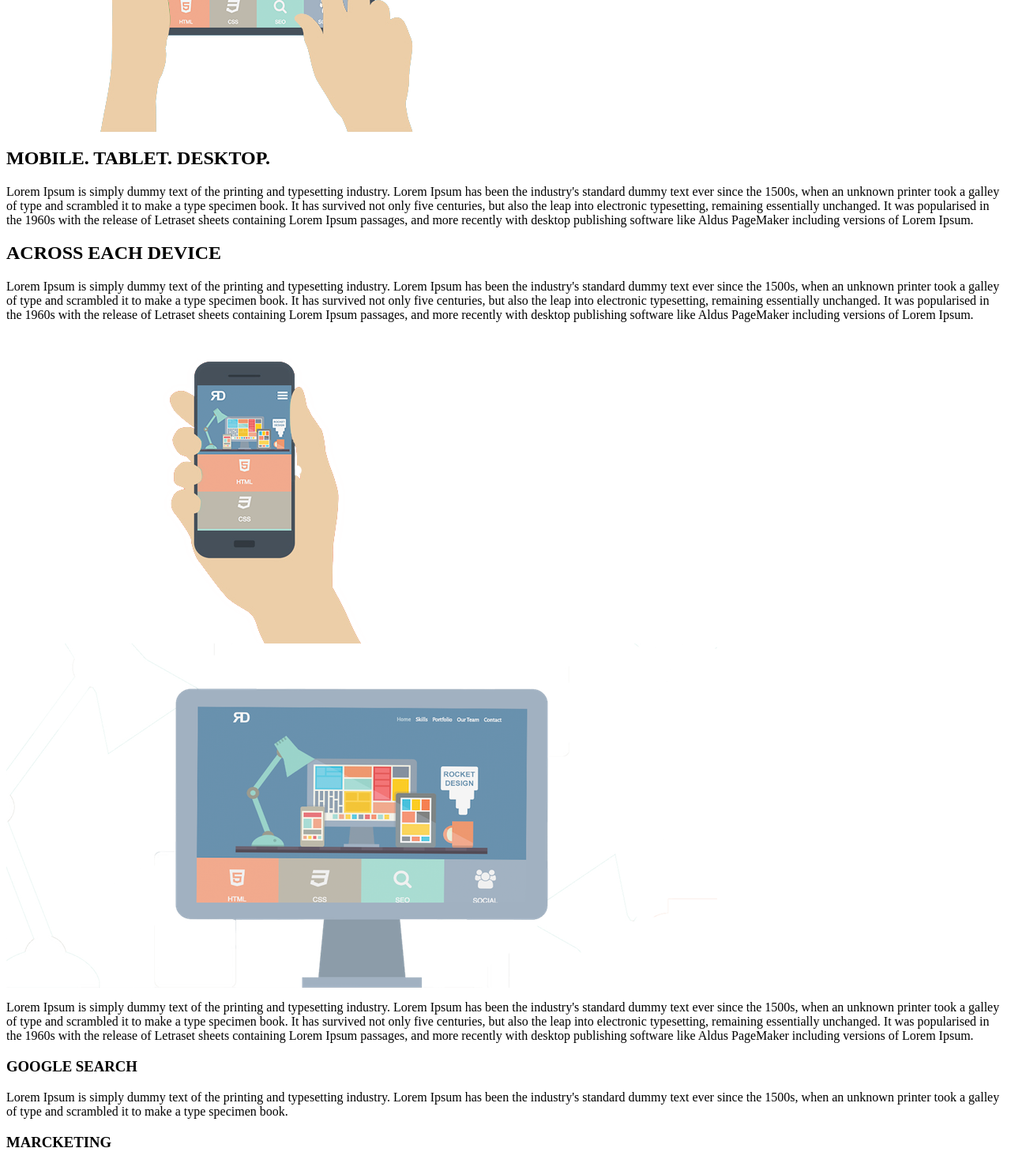
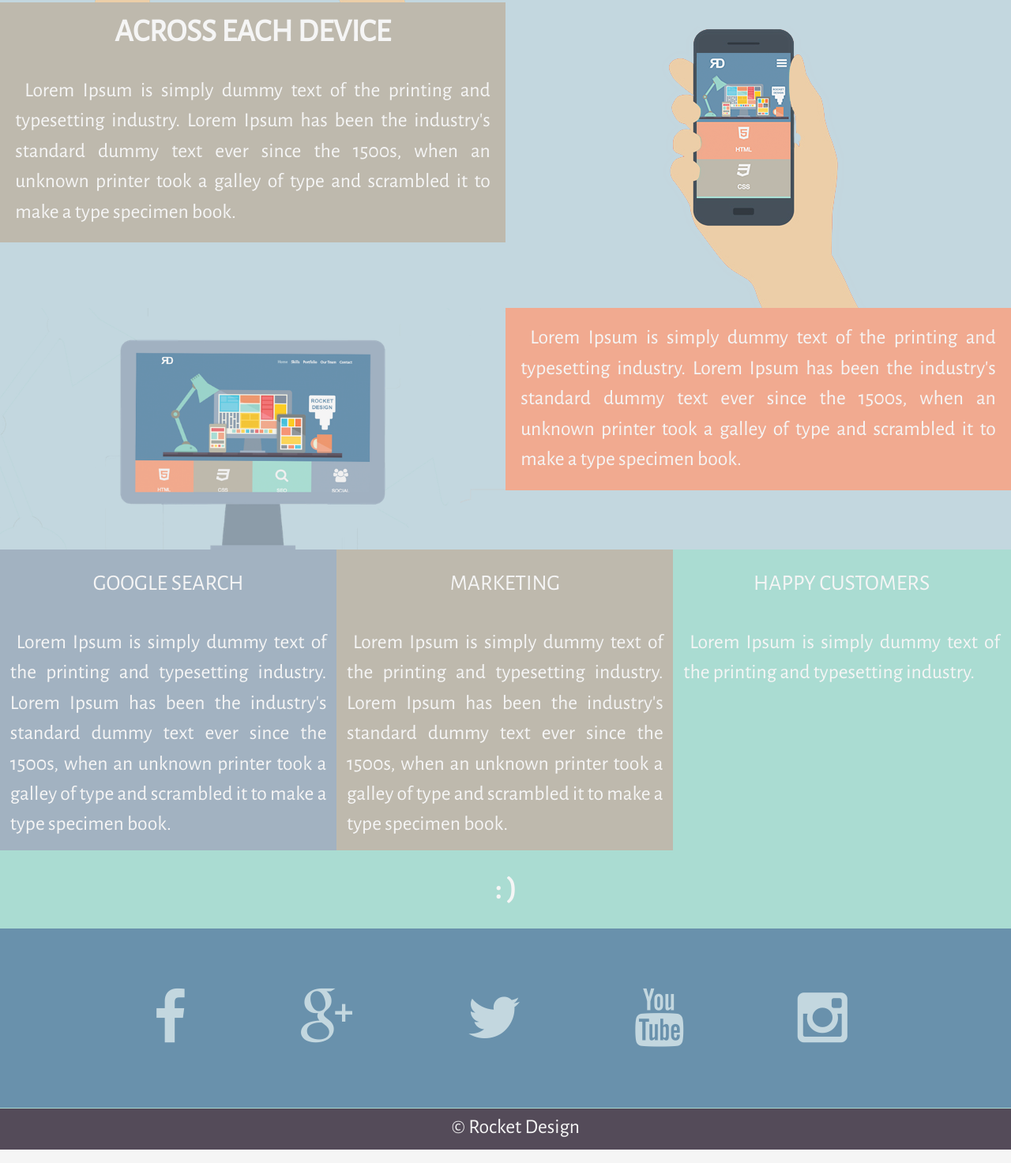
Before and after one commit to mina-raina-choi/flat-responsive-website, a plain HTML site: page index.html in a window 1280 px wide. Shown: the part 1235-2708 px from the top of the page at 79% size. Drawn offline with nearby package versions, Linux system fonts and the light colour scheme.

Commit message:
create style

```diff
--- a/index.html
+++ b/index.html
@@ -76,14 +76,11 @@
         <article id="tablet">
             <img src="img/hand_ipad.png" alt="ipad">
         </article>
-        <aside id="tablet">
+        <aside id="tablet2">
             <h2>MOBILE. TABLET. DESKTOP.</h2>
             <p>Lorem Ipsum is simply dummy text of the printing and typesetting industry. Lorem Ipsum has been the industry's
                 standard dummy text ever since the 1500s, when an unknown printer took a galley of type and scrambled it
-                to make a type specimen book. It has survived not only five centuries, but also the leap into electronic
-                typesetting, remaining essentially unchanged. It was popularised in the 1960s with the release of Letraset
-                sheets containing Lorem Ipsum passages, and more recently with desktop publishing software like Aldus PageMaker
-                including versions of Lorem Ipsum.</p>
+                to make a type specimen book. </p>
         </aside>
     </section>
     <section class="inner-wrapper-2">
@@ -91,10 +88,7 @@
             <h2>ACROSS EACH DEVICE</h2>
             <p>Lorem Ipsum is simply dummy text of the printing and typesetting industry. Lorem Ipsum has been the industry's
                 standard dummy text ever since the 1500s, when an unknown printer took a galley of type and scrambled it
-                to make a type specimen book. It has survived not only five centuries, but also the leap into electronic
-                typesetting, remaining essentially unchanged. It was popularised in the 1960s with the release of Letraset
-                sheets containing Lorem Ipsum passages, and more recently with desktop publishing software like Aldus PageMaker
-                including versions of Lorem Ipsum.</p>
+                to make a type specimen book. </p>
         </article>
         <aside>
             <img src="img/hand_mobile.png" alt="mobile">
@@ -104,13 +98,10 @@
         <article id="desktop">
             <img src="img/desktop.png" alt="mobile">
         </article>
-        <aside id="desktop">
+        <aside id="desktop2">
             <p>Lorem Ipsum is simply dummy text of the printing and typesetting industry. Lorem Ipsum has been the industry's
                 standard dummy text ever since the 1500s, when an unknown printer took a galley of type and scrambled it
-                to make a type specimen book. It has survived not only five centuries, but also the leap into electronic
-                typesetting, remaining essentially unchanged. It was popularised in the 1960s with the release of Letraset
-                sheets containing Lorem Ipsum passages, and more recently with desktop publishing software like Aldus PageMaker
-                including versions of Lorem Ipsum.</p>
+                to make a type specimen book. </p>
         </aside>
     </section>
     <!-- end main two column sections -->
@@ -122,8 +113,8 @@
                 standard dummy text ever since the 1500s, when an unknown printer took a galley of type and scrambled it
                 to make a type specimen book.</p>
         </section>
-        <section class="one-third" id="margeting">
-            <h3>MARCKETING</h3>
+        <section class="one-third" id="marketing">
+            <h3>MARKETING</h3>
             <p>Lorem Ipsum is simply dummy text of the printing and typesetting industry. Lorem Ipsum has been the industry's
                 standard dummy text ever since the 1500s, when an unknown printer took a galley of type and scrambled it
                 to make a type specimen book.</p>
--- a/style.css
+++ b/style.css
@@ -0,0 +1,256 @@
+@import 'https://fonts.googleapis.com/css?family=Alegreya+Sans';
+
+/* reset */
+* {
+    margin: 0;
+    padding: 0;
+    border: 0;
+}
+
+body {
+    background: #f5f5f5;
+    color: #67727A;
+    font-family: 'Alegreya Sans', sans-serif;
+    margin: 0;
+}
+
+h2 {
+    font-size: 250%;
+    font-weight: 700;
+    text-align: center;
+    padding: 2%;
+    color: #f5f5f5
+}
+
+h3 {
+    font-size: 175%;
+    line-height: 155%;
+    padding: 5% 0;
+    font-weight: 400;
+    color: #f5f5f5
+}
+
+p {
+    font-family: 'Alegreya Sans', sans-serif;
+    color: #F5f5f5;
+    font-size: 160%;
+    line-height: 150%;
+    padding: 3%;
+    text-indent: 2%;
+    text-align: justify
+}
+
+img {
+    max-width: 100%;
+    height: auto;
+    width: auto;
+    /* 이미지와 p태그 사이의 간격 줄이려고 - 값 */
+    margin-bottom: -4px;
+}
+
+header {
+    background-color: #6991AC;
+    width: 100%;
+    height: 86px;
+}
+
+#header-inner {
+    max-width: 1200px;
+    margin: 0 auto;
+}
+
+#logo {
+    margin: 20px;
+    float: left;
+    width: 200px;
+    height: 60px;
+    background: url(img/RD.png) no-repeat center;
+}
+
+/* Start Navigation */
+nav {
+    float: right;
+    padding: 25px 20px 0 0;
+}
+
+#menu-icon {
+    display: hidden;
+    width: 40px;
+    height: 40px;
+    background: url(img/nav.png) center;
+}
+
+a:hover#menu-icon {
+    border-radius: 4px 4px 0 0;
+}
+
+nav ul li {
+    font-family: 'Alegreya Sans', 'sans-serif';
+    font-size: 150%;
+    display: inline-block;
+    float: left;
+    padding: 10px;
+}
+
+nav ul li a {
+    color: #f5f5f5;
+    text-decoration: none
+}
+
+nav ul li a:hover {
+    color: #C3D7DF;
+}
+
+.current {
+    color: #C3D7DF;
+}
+/* End navigation */
+
+.banner {
+    max-width: 100%;
+    background-color: #6991AC;
+}
+
+#banner-inner {
+    max-width: 1100px;
+    margin: 0 auto;
+}
+
+.one-fourth {
+    float: left;
+    width: 25%;
+    text-align: center;
+}
+
+#html {
+    background-color: #F1AA90
+}
+
+#css {
+    background-color: #BEB9AD
+}
+
+#seo {
+    background-color: #AADCD2
+}
+
+#social {
+    background-color: #A2B2C1
+}
+
+.one-fourth i {
+    color: #f0f0f0;
+    font-size: 500%;
+    padding: 13% 0 4% 0;
+}
+
+.inner-wrapper {
+    float: left;
+    width: 100%;
+    background-color: #C3D7DF
+}
+
+article {
+    float: left;
+    margin: 0 auto;
+    width: 50%;
+    height: auto;
+}
+
+#tablet {
+    background-color: #C3D7DF;
+}
+
+aside {
+    float: right;
+    margin: 0 auto;
+    width: 50%;
+    height: auto;
+}
+
+#tablet2 {
+    background-color: #A2B2C1;
+}
+
+#mobile {
+    background-color: #BEB9AD
+}
+
+#desktop2 {
+    background-color: #F1AA90
+}
+
+.inner-wrapper-2 {
+    float: left;
+    width: 100%;
+    background-color: #C3D7DF
+}
+
+.inner-wrapper-3 {
+    float: left;
+    width: 100%;
+    background-color: #AADCD2
+}
+
+.one-third {
+    width: 33.3%;
+    float: left;
+    text-align: center
+}
+
+#goolge {
+    background-color: #A2B2C1;
+}
+
+#marketing {
+    background-color: #BEB9AD;
+}
+
+#customers {
+    background-color: #AADCD2;
+}
+
+#smiley {
+    background-color: #AADCD2;
+    text-align: center;
+    /* padding: 0 0 1%; */
+    clear: both;
+}
+
+/* Start footer */
+footer {
+    background-color: #6991AC;
+    width: 100%
+}
+
+.social {
+    text-align: center;
+    list-style-type: none;
+}
+
+.social li {
+    display: inline;
+}
+
+.social i {
+    font-size: 460%;
+    color: #C3D7DF;
+    margin: 1%;
+    padding: 5% 5% 5% 4%
+}
+
+.social i:hover {
+    color: #f5f5f5
+}
+
+footer.second {
+    background-color: #544b59;
+    border-top: 1px solid #aadcd2;
+    max-height: 55px;
+    margin: 0
+}
+
+footer.second p{
+    padding: 5px 0 9px 0;
+    text-align: center
+}
```
